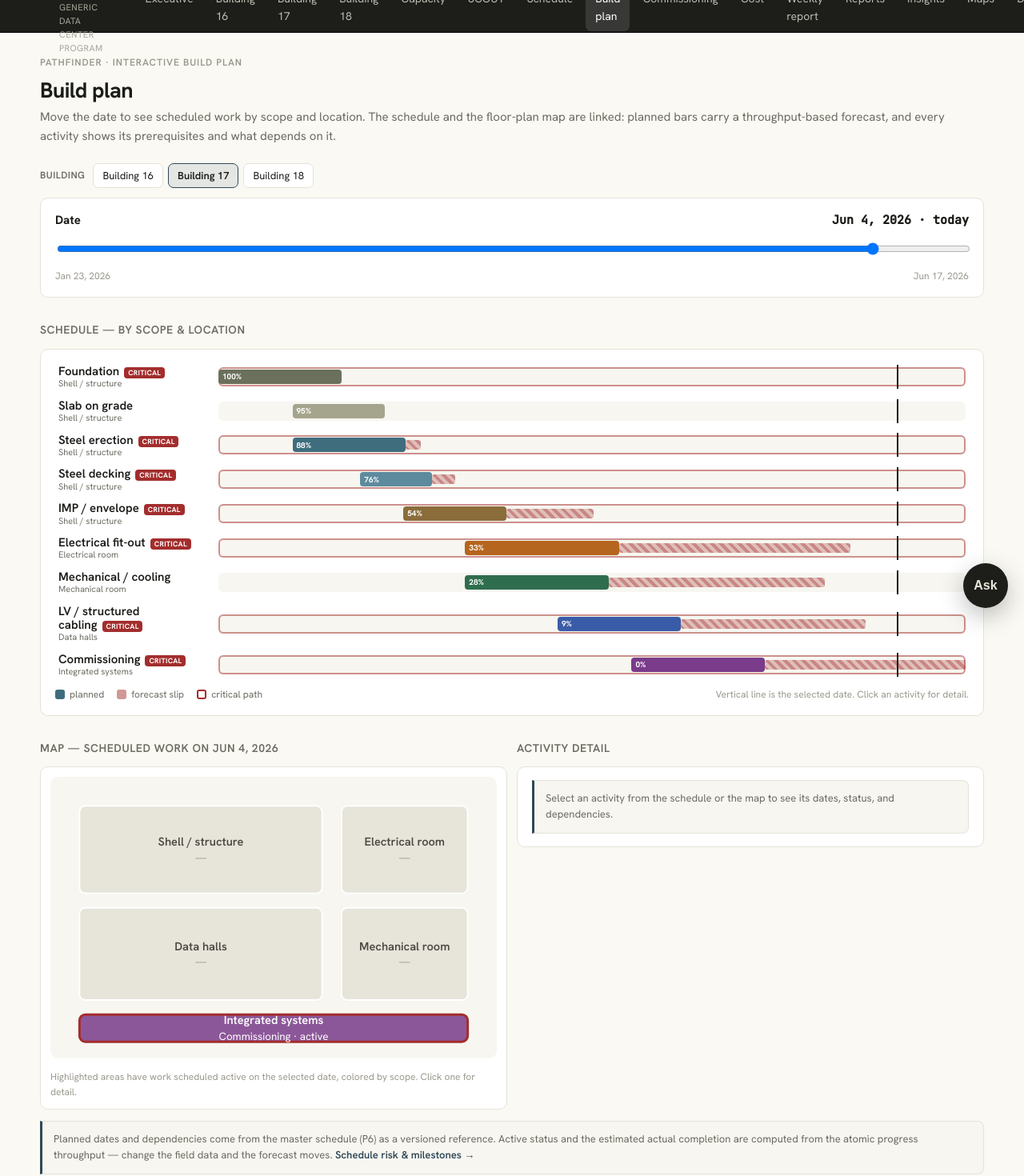
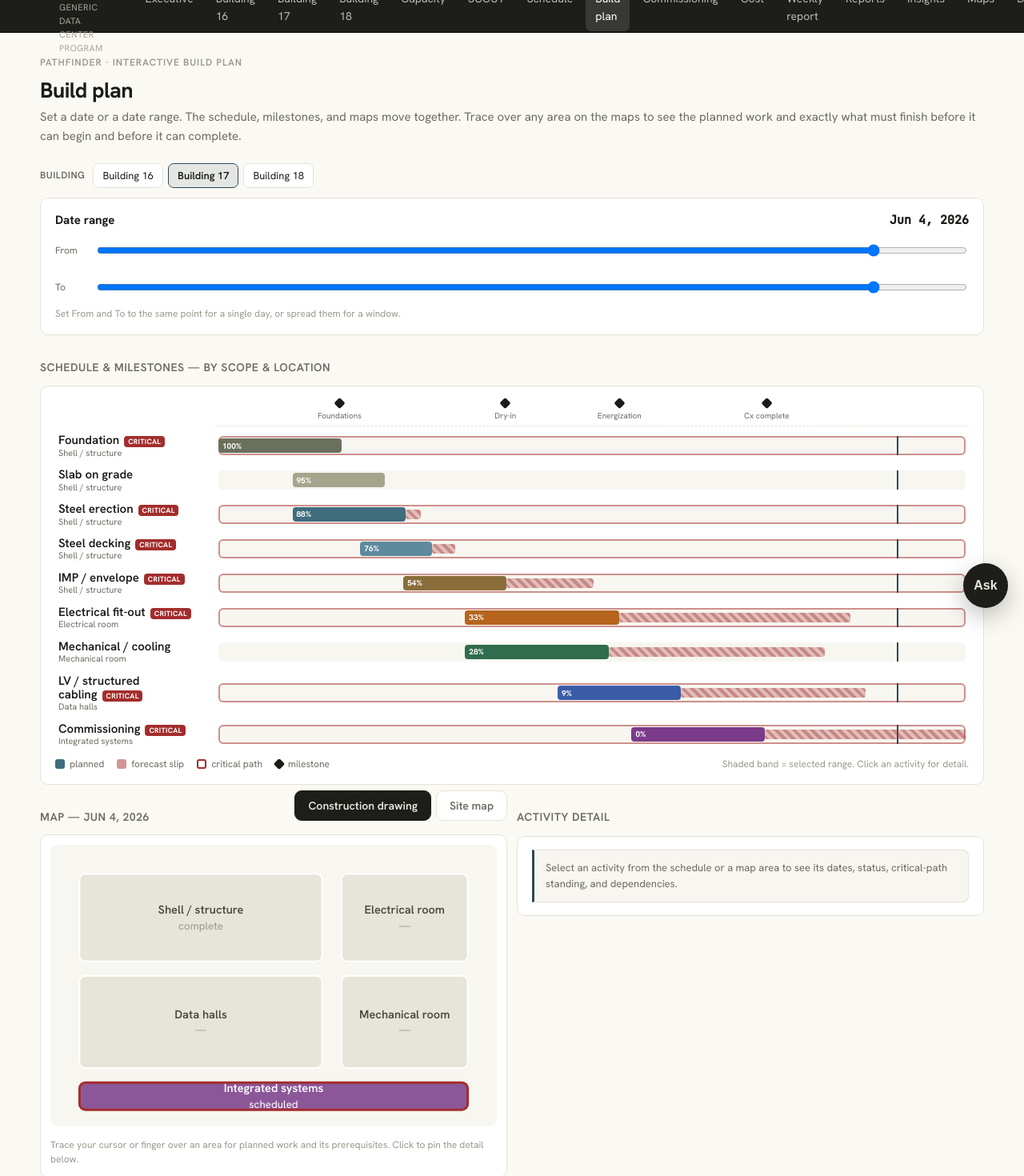
Before and after one commit to danmccawley/dc-reporting, a Next.js app: page /plan in a window 1280 px wide. Shown: the part 20-1490 px from the top of the page at 80% size. Built offline with nearby package versions, Linux system fonts and the light colour scheme.

Commit message:
build plan overlaid on schedule + hover maps with prerequisites

```diff
--- a/app/globals.css
+++ b/app/globals.css
@@ -331,3 +331,26 @@ a.stat:hover { border-color: var(--accent); }
 .depchip.gate { border-color: #A32D2D; color: #A32D2D; }
 .depstate { font-weight: 400; color: var(--muted); font-size: 12px; }
 .depchip.gate .depstate { color: #A32D2D; }
+
+/* milestone ribbon + range band */
+.ms-ribbon { position: relative; height: 34px; margin: 0 0 6px 200px; border-bottom: 1px dashed var(--line); }
+.ms-mark { position: absolute; top: 0; transform: translateX(-50%); display: flex; flex-direction: column; align-items: center; }
+.ms-dia { width: 10px; height: 10px; background: #1b1c18; transform: rotate(45deg); border-radius: 2px; }
+.ms-name { font-size: 10px; color: var(--muted); margin-top: 3px; white-space: nowrap; }
+.grange { position: absolute; top: 0; bottom: 0; background: rgba(47,72,88,.12); border-left: 1px solid var(--accent); border-right: 1px solid var(--accent); }
+
+/* hover tooltip */
+.maphover { touch-action: none; }
+.maptip { position: absolute; z-index: 20; width: 270px; max-width: 88%; background: #fff; border: 1px solid var(--line); border-radius: 10px; box-shadow: 0 8px 28px rgba(0,0,0,.16); padding: 12px; pointer-events: none; }
+.tip-h { font-weight: 700; font-size: 14px; }
+.tip-sub { font-size: 11px; color: var(--muted); text-transform: uppercase; letter-spacing: .03em; margin-top: 2px; }
+.tip-work { font-size: 13px; margin: 6px 0 10px; font-weight: 600; }
+.tip-none { font-size: 12px; color: var(--muted); }
+.tip-graphic { display: flex; align-items: center; gap: 8px; padding: 8px; background: var(--surface-2); border-radius: 8px; margin-bottom: 8px; }
+.tip-stack { display: flex; flex-direction: column; gap: 4px; flex: 1; }
+.tip-pre { font-size: 11px; border: 1.5px solid; border-radius: 5px; padding: 2px 6px; display: flex; justify-content: space-between; gap: 6px; background: #fff; }
+.tip-pct { font-family: var(--mono); font-weight: 700; }
+.tip-arrow { color: var(--faint); font-size: 16px; }
+.tip-this { color: #fff; font-size: 11px; font-weight: 700; padding: 4px 7px; border-radius: 5px; max-width: 90px; }
+.tip-state { font-size: 11.5px; margin-top: 5px; line-height: 1.35; }
+.tip-gate { font-size: 11.5px; margin-top: 6px; color: #A32D2D; font-weight: 600; }
--- a/app/plan/page.js
+++ b/app/plan/page.js
@@ -1,67 +1,129 @@
 "use client";
-import { useState } from "react";
+import { useState, useRef } from "react";
 import Link from "next/link";
 import { buildings } from "../../lib/mock/data";
 import { getActivities, actStatus, isActiveOn, AREAS, SCOPE_COLOR, DATA_DATE, fmtDate } from "../../lib/plan";
 
 const STATUS_COLOR = { done: "#5a8a1f", active: "#2f6d4f", late: "#A32D2D", ns: "#9a988f" };
+const SITE_FOOT = [
+  { id: "16", name: "Building 16", x: 30, y: 80, w: 120, h: 120 },
+  { id: "17", name: "Building 17", x: 170, y: 80, w: 120, h: 120 },
+  { id: "18", name: "Building 18", x: 310, y: 80, w: 140, h: 120 },
+];
+
+function PrereqBlock({ act, byId }) {
+  if (!act) return null;
+  const preds = act.pred.map((id) => byId(id)).filter(Boolean);
+  if (!preds.length) return <div className="tip-none">No prerequisites — this work can proceed independently.</div>;
+  return (
+    <div>
+      <div className="tip-graphic">
+        <span className="tip-stack">
+          {preds.map((p) => (
+            <span key={p.id} className="tip-pre" style={{ borderColor: p.pct >= 100 ? "#5a8a1f" : p.id === act.gatingId ? "#A32D2D" : "#b98900" }}>
+              {p.name} <span className="tip-pct">{p.pct >= 100 ? "✓" : `${p.pct}%`}</span>
+            </span>
+          ))}
+        </span>
+        <span className="tip-arrow">→</span>
+        <span className="tip-this" style={{ background: SCOPE_COLOR[act.slug] }}>{act.name}</span>
+      </div>
+      <div className="tip-state"><strong>Must be underway before it can begin:</strong> {preds.map((p) => p.name).join(", ")}.</div>
+      <div className="tip-state"><strong>Must be 100% complete before it can finish:</strong> {preds.map((p) => p.name).join(", ")}.</div>
+      {act.gatingId && byId(act.gatingId) && <div className="tip-gate">Currently held back by {byId(act.gatingId).name} (forecast {fmtDate(byId(act.gatingId).forecastFinish)}).</div>}
+    </div>
+  );
+}
 
 export default function Plan() {
   const [building, setBuilding] = useState("17");
-  const [day, setDay] = useState(DATA_DATE);
+  const [from, setFrom] = useState(DATA_DATE);
+  const [to, setTo] = useState(DATA_DATE);
+  const [mapTab, setMapTab] = useState("floor");
   const [selId, setSelId] = useState(null);
+  const [tip, setTip] = useState(null);
+  const wrapRef = useRef(null);
 
   const acts = getActivities(building);
   const minDay = Math.min(...acts.map((a) => a.start));
   const maxDay = Math.max(...acts.map((a) => Math.max(a.plannedFinish, a.forecastFinish)));
   const x = (d) => Math.max(0, Math.min(100, ((d - minDay) / (maxDay - minDay)) * 100));
-  const selected = acts.find((a) => a.id === selId) || null;
   const byId = (id) => acts.find((a) => a.id === id);
+  const selected = byId(selId) || null;
+  const lo = Math.min(from, to), hi = Math.max(from, to);
+  const inRange = (a) => a.pct < 100 && a.start <= hi && Math.max(a.plannedFinish, a.forecastFinish) >= lo;
+  const rangeLabel = lo === hi ? fmtDate(lo) : `${fmtDate(lo)} – ${fmtDate(hi)}`;
 
-  const switchB = (b) => { setBuilding(b); setSelId(null); };
+  const milestones = [
+    { name: "Foundations", a: "foundation" }, { name: "Dry-in", a: "imp-envelope" },
+    { name: "Energization", a: "electrical" }, { name: "Cx complete", a: "commissioning" },
+  ].map((m) => { const act = acts.find((z) => z.slug === m.a); return act ? { name: m.name, day: act.plannedFinish } : null; }).filter(Boolean);
 
-  const areaActivity = (areaId) => {
-    const inArea = acts.filter((a) => a.area === areaId);
-    return inArea.find((a) => isActiveOn(a, day)) || inArea.filter((a) => day >= a.start).sort((a, b) => b.start - a.start)[0] || inArea[0] || null;
-  };
+  const switchB = (b) => { setBuilding(b); setSelId(null); setTip(null); };
+  const areaActs = (areaId) => acts.filter((a) => a.area === areaId);
+  const primaryFloor = (areaId) => { const a = areaActs(areaId); return a.filter(inRange).find((z) => z.critical) || a.filter(inRange)[0] || a.filter((z) => z.pct >= 100).sort((p, q) => q.plannedFinish - p.plannedFinish)[0] || a[0] || null; };
+  const primaryBuilding = (bid) => { const ba = getActivities(bid); return ba.filter((a) => a.pct < 100 && a.start <= hi && Math.max(a.plannedFinish, a.forecastFinish) >= lo).find((z) => z.critical) || ba.filter((a) => a.pct < 100).find((z) => z.critical) || ba.find((a) => a.pct < 100) || ba[ba.length - 1]; };
+
+  const move = (e) => { if (!wrapRef.current) return; const r = wrapRef.current.getBoundingClientRect(); const pt = e.touches ? e.touches[0] : e; setTip((t) => (t ? { ...t, x: pt.clientX - r.left, y: pt.clientY - r.top } : t)); };
+  const enter = (key) => setTip((t) => ({ x: t ? t.x : 0, y: t ? t.y : 0, key }));
+
+  let tipNode = null;
+  if (tip) {
+    if (mapTab === "floor") {
+      const act = primaryFloor(tip.key);
+      const activeNames = areaActs(tip.key).filter(inRange).map((a) => a.name);
+      tipNode = (
+        <div className="maptip" style={{ left: Math.min(tip.x + 14, 340), top: tip.y + 14 }}>
+          <div className="tip-h">{AREAS.find((a) => a.id === tip.key)?.name}</div>
+          <div className="tip-sub">Planned work · {rangeLabel}</div>
+          <div className="tip-work">{activeNames.length ? activeNames.join(", ") : (act && act.pct >= 100 ? `${act.name} — complete` : "No scheduled work in this window")}</div>
+          {act && <PrereqBlock act={act} byId={byId} />}
+        </div>
+      );
+    } else {
+      const bid = tip.key; const ba = getActivities(bid);
+      const active = ba.filter((a) => a.pct < 100 && a.start <= hi && Math.max(a.plannedFinish, a.forecastFinish) >= lo);
+      const act = primaryBuilding(bid);
+      tipNode = (
+        <div className="maptip" style={{ left: Math.min(tip.x + 14, 300), top: tip.y + 14 }}>
+          <div className="tip-h">{buildings.find((b) => b.id === bid)?.name}</div>
+          <div className="tip-sub">Active scopes · {rangeLabel}</div>
+          <div className="tip-work">{active.length ? active.map((a) => a.name).join(", ") : "No active scopes in this window"}</div>
+          {act && <div className="tip-sub" style={{ marginTop: 8 }}>Critical path now: <strong>{act.name}</strong></div>}
+          {act && <PrereqBlock act={act} byId={(id) => ba.find((z) => z.id === id)} />}
+        </div>
+      );
+    }
+  }
 
   return (
     <div>
       <div className="eyebrow">PATHFINDER · interactive build plan</div>
       <h1 className="title">Build plan</h1>
-      <p className="sub">Move the date to see scheduled work by scope and location. The schedule and the floor-plan map are linked: planned bars carry a throughput-based forecast, and every activity shows its prerequisites and what depends on it.</p>
+      <p className="sub">Set a date or a date range. The schedule, milestones, and maps move together. Trace over any area on the maps to see the planned work and exactly what must finish before it can begin and before it can complete.</p>
 
-      <div className="mapctrls">
-        <div className="ctrlgroup">
-          <span className="ctrllabel">Building</span>
-          {buildings.map((b) => <button key={b.id} className={`seg ${building === b.id ? "on" : ""}`} onClick={() => switchB(b.id)}>{b.name}</button>)}
-        </div>
+      <div className="mapctrls"><div className="ctrlgroup"><span className="ctrllabel">Building</span>{buildings.map((b) => <button key={b.id} className={`seg ${building === b.id ? "on" : ""}`} onClick={() => switchB(b.id)}>{b.name}</button>)}</div></div>
+
+      <div className="card" style={{ marginBottom: 16 }}>
+        <div style={{ display: "flex", justifyContent: "space-between", alignItems: "center", marginBottom: 6 }}><span style={{ fontWeight: 700 }}>Date range</span><span className="mono" style={{ fontWeight: 700 }}>{rangeLabel}</span></div>
+        <div style={{ display: "flex", gap: 14, alignItems: "center" }}><span style={{ fontSize: 12, color: "var(--muted)", width: 36 }}>From</span><input type="range" min={minDay} max={maxDay} value={from} onChange={(e) => setFrom(Number(e.target.value))} style={{ flex: 1 }} /></div>
+        <div style={{ display: "flex", gap: 14, alignItems: "center", marginTop: 6 }}><span style={{ fontSize: 12, color: "var(--muted)", width: 36 }}>To</span><input type="range" min={minDay} max={maxDay} value={to} onChange={(e) => setTo(Number(e.target.value))} style={{ flex: 1 }} /></div>
+        <div style={{ fontSize: 12, color: "var(--faint)", marginTop: 4 }}>Set From and To to the same point for a single day, or spread them for a window.</div>
       </div>
 
-      <div className="card" style={{ marginBottom: 16 }}>
-        <div style={{ display: "flex", justifyContent: "space-between", alignItems: "center", marginBottom: 4 }}>
-          <span style={{ fontWeight: 700 }}>Date</span>
-          <span className="mono" style={{ fontWeight: 700 }}>{fmtDate(day)}{Math.round(day) === DATA_DATE ? " · today" : ""}</span>
-        </div>
-        <input type="range" min={minDay} max={maxDay} value={day} onChange={(e) => setDay(Number(e.target.value))} style={{ width: "100%" }} />
-        <div style={{ display: "flex", justifyContent: "space-between", fontSize: 12, color: "var(--faint)" }}><span>{fmtDate(minDay)}</span><span>{fmtDate(maxDay)}</span></div>
-      </div>
-
-      <h2 className="sec">Schedule — by scope &amp; location</h2>
+      <h2 className="sec">Schedule &amp; milestones — by scope &amp; location</h2>
       <div className="card">
+        <div className="ms-ribbon">{milestones.map((m, i) => <span key={i} className="ms-mark" style={{ left: `${x(m.day)}%` }}><span className="ms-dia" /><span className="ms-name">{m.name}</span></span>)}</div>
         <div className="gantt">
           {acts.map((a) => {
-            const stt = actStatus(a, day);
             const late = a.forecastFinish > a.plannedFinish + 1;
             return (
               <div key={a.id} className={`grow ${selId === a.id ? "sel" : ""} ${a.critical ? "crit" : ""}`} onClick={() => setSelId(a.id)}>
                 <span className="glabel"><span style={{ fontWeight: 600 }}>{a.name}{a.critical && <span className="crittag">critical</span>}</span><span className="gloc">{a.areaName}</span></span>
                 <span className="gtrack">
-                  <span className="gbar" style={{ left: `${x(a.start)}%`, width: `${x(a.plannedFinish) - x(a.start)}%`, background: SCOPE_COLOR[a.slug] }}>
-                    <span className="gpct">{a.pct}%</span>
-                  </span>
+                  <span className="grange" style={{ left: `${x(lo)}%`, width: `${x(hi) - x(lo)}%` }} />
+                  <span className="gbar" style={{ left: `${x(a.start)}%`, width: `${x(a.plannedFinish) - x(a.start)}%`, background: SCOPE_COLOR[a.slug] }}><span className="gpct">{a.pct}%</span></span>
                   {late && <span className="gslip" style={{ left: `${x(a.plannedFinish)}%`, width: `${x(a.forecastFinish) - x(a.plannedFinish)}%` }} />}
-                  <span className="gday" style={{ left: `${x(day)}%` }} />
                 </span>
               </div>
             );
@@ -71,42 +133,66 @@ export default function Plan() {
           <span><span className="sw" style={{ background: "#3f6d7d" }} /> planned</span>
           <span><span className="sw" style={{ background: "#A32D2D", opacity: .5 }} /> forecast slip</span>
           <span><span className="sw" style={{ background: "transparent", border: "2px solid #A32D2D" }} /> critical path</span>
-          <span style={{ marginLeft: "auto", color: "var(--faint)" }}>Vertical line is the selected date. Click an activity for detail.</span>
+          <span><span className="ms-dia" style={{ position: "static", display: "inline-block" }} /> milestone</span>
+          <span style={{ marginLeft: "auto", color: "var(--faint)" }}>Shaded band = selected range. Click an activity for detail.</span>
         </div>
       </div>
 
       <div className="grid g2" style={{ alignItems: "start" }}>
         <div>
-          <h2 className="sec">Map — scheduled work on {fmtDate(day)}</h2>
-          <div className="card" style={{ padding: 12 }}>
+          <div style={{ display: "flex", alignItems: "center", justifyContent: "space-between", flexWrap: "wrap", gap: 8 }}>
+            <h2 className="sec" style={{ marginBottom: 0 }}>Map — {rangeLabel}</h2>
+            <div className="maptabs" style={{ marginBottom: 0 }}>
+              <button className={`tabbtn ${mapTab === "floor" ? "on" : ""}`} onClick={() => { setMapTab("floor"); setTip(null); }}>Construction drawing</button>
+              <button className={`tabbtn ${mapTab === "site" ? "on" : ""}`} onClick={() => { setMapTab("site"); setTip(null); }}>Site map</button>
+            </div>
+          </div>
+          <div className="card" style={{ padding: 12, marginTop: 10 }}>
+            <div className="maphover" ref={wrapRef} style={{ position: "relative" }} onMouseMove={move} onMouseLeave={() => setTip(null)} onTouchMove={move}>
+              {mapTab === "floor" ? (
                 <svg viewBox="0 0 460 290" className="mapsvg">
                   <rect x="0" y="0" width="460" height="290" fill="var(--surface-2)" rx="8" />
                   {AREAS.map((ar) => {
-                const act = areaActivity(ar.id);
-                const active = act && isActiveOn(act, day);
-                const fill = active ? SCOPE_COLOR[act.slug] : "#e7e4da";
-                const sel = act && selId === act.id;
-                const crit = active && act.critical;
+                    const act = primaryFloor(ar.id); const active = (act && isActiveOn(act, hi)) || (act && inRange(act));
+                    const fill = active ? SCOPE_COLOR[act.slug] : "#e7e4da"; const crit = active && act.critical; const sel = act && selId === act.id;
                     return (
-                  <g key={ar.id} onClick={() => act && setSelId(act.id)} style={{ cursor: act ? "pointer" : "default" }}>
+                      <g key={ar.id} onMouseEnter={() => enter(ar.id)} onTouchStart={() => enter(ar.id)} onClick={() => act && setSelId(act.id)} style={{ cursor: act ? "pointer" : "default" }}>
                         <rect x={ar.x} y={ar.y} width={ar.w} height={ar.h} rx="6" fill={fill} fillOpacity={active ? 0.85 : 1} stroke={sel ? "#1b1c18" : crit ? "#A32D2D" : "#fff"} strokeWidth={sel ? 3 : crit ? 2.5 : 1.5} />
                         <text x={ar.x + ar.w / 2} y={ar.y + ar.h / 2 - 4} textAnchor="middle" fontSize="12" fontWeight="600" fill={active ? "#fff" : "#4a4943"}>{ar.name}</text>
-                    <text x={ar.x + ar.w / 2} y={ar.y + ar.h / 2 + 12} textAnchor="middle" fontSize="11" fill={active ? "#fff" : "#9a988f"}>{active ? `${act.name} · active` : (act && act.pct >= 100 ? "complete" : "—")}</text>
+                        <text x={ar.x + ar.w / 2} y={ar.y + ar.h / 2 + 12} textAnchor="middle" fontSize="11" fill={active ? "#fff" : "#9a988f"}>{active ? "scheduled" : (act && act.pct >= 100 ? "complete" : "—")}</text>
                       </g>
                     );
                   })}
                 </svg>
-            <div className="legend"><span style={{ color: "var(--faint)" }}>Highlighted areas have work scheduled active on the selected date, colored by scope. Click one for detail.</span></div>
+              ) : (
+                <svg viewBox="0 0 480 240" className="mapsvg">
+                  <rect x="0" y="0" width="480" height="240" fill="var(--surface-2)" rx="8" />
+                  <text x="240" y="30" textAnchor="middle" fontSize="12" fill="var(--faint)">Campus — hover a building</text>
+                  {SITE_FOOT.map((b) => {
+                    const ba = getActivities(b.id);
+                    const active = ba.some((a) => a.pct < 100 && a.start <= hi && Math.max(a.plannedFinish, a.forecastFinish) >= lo);
+                    const prim = primaryBuilding(b.id); const fill = active && prim ? SCOPE_COLOR[prim.slug] : "#e7e4da";
+                    return (
+                      <g key={b.id} onMouseEnter={() => enter(b.id)} onTouchStart={() => enter(b.id)} onClick={() => switchB(b.id)} style={{ cursor: "pointer" }}>
+                        <rect x={b.x} y={b.y} width={b.w} height={b.h} rx="8" fill={fill} fillOpacity={active ? 0.82 : 1} stroke="#fff" strokeWidth="2" />
+                        <text x={b.x + b.w / 2} y={b.y + b.h / 2} textAnchor="middle" fontSize="13" fontWeight="700" fill={active ? "#fff" : "#4a4943"}>{b.name}</text>
+                      </g>
+                    );
+                  })}
+                </svg>
+              )}
+              {tipNode}
+            </div>
+            <div className="legend"><span style={{ color: "var(--faint)" }}>Trace your cursor or finger over an area for planned work and its prerequisites. Click to pin the detail below.</span></div>
           </div>
         </div>
 
         <div>
           <h2 className="sec">Activity detail</h2>
           <div className="card">
-            {!selected && <div className="notice">Select an activity from the schedule or the map to see its dates, status, and dependencies.</div>}
+            {!selected && <div className="notice">Select an activity from the schedule or a map area to see its dates, status, critical-path standing, and dependencies.</div>}
             {selected && (() => {
-              const stt = actStatus(selected, day);
-              const slip = Math.round(selected.forecastFinish - selected.plannedFinish);
+              const stt = actStatus(selected, hi); const slip = Math.round(selected.forecastFinish - selected.plannedFinish);
               const gating = selected.gatingId ? byId(selected.gatingId) : null;
               const depState = (p) => p.pct >= 100 ? "✓ complete" : `forecast ${fmtDate(p.forecastFinish)}`;
               return (
@@ -123,23 +209,12 @@ export default function Plan() {
                   <div className="caprow"><span>Est. actual completion <span style={{ color: "var(--faint)" }}>(throughput)</span></span><span className="mono" style={{ color: slip > 1 ? "#A32D2D" : "#5a8a1f" }}>{fmtDate(selected.forecastFinish)}{slip > 1 ? ` · +${slip}d` : ""}</span></div>
                   <div className="caprow"><span>Percent complete</span><span className="mono">{selected.pct}%</span></div>
                   <div className="caprow"><span>Total float</span><span className="mono">{selected.critical ? "0 d (critical)" : `${selected.float} d`}</span></div>
-
-                  {gating && (
-                    <div className="notice" style={{ marginTop: 12, borderColor: "#A32D2D", background: "rgba(163,45,45,.06)" }}>
-                      <strong>Held back by {gating.name}</strong> — it must complete (forecast {fmtDate(gating.forecastFinish)}) before {selected.name} can finish.
-                    </div>
-                  )}
-
+                  {gating && <div className="notice" style={{ marginTop: 12, borderColor: "#A32D2D", background: "rgba(163,45,45,.06)" }}><strong>Held back by {gating.name}</strong> — it must complete (forecast {fmtDate(gating.forecastFinish)}) before {selected.name} can finish.</div>}
                   <div style={{ marginTop: 12, paddingTop: 12, borderTop: "1px solid var(--line)" }}>
                     <div className="dep-h">Must be complete before this can begin (predecessors)</div>
-                    {selected.pred.length ? selected.pred.map((id) => { const p = byId(id); if (!p) return null; const g = id === selected.gatingId; return (
-                      <button key={id} className={`depchip ${g ? "gate" : ""}`} onClick={() => setSelId(id)}>{p.name} <span className="depstate">{depState(p)}{g ? " · gating" : ""}</span></button>
-                    ); }) : <span className="dep-none">None — this can start independently</span>}
-
+                    {selected.pred.length ? selected.pred.map((id) => { const p = byId(id); if (!p) return null; const g = id === selected.gatingId; return <button key={id} className={`depchip ${g ? "gate" : ""}`} onClick={() => setSelId(id)}>{p.name} <span className="depstate">{depState(p)}{g ? " · gating" : ""}</span></button>; }) : <span className="dep-none">None — this can start independently</span>}
                     <div className="dep-h" style={{ marginTop: 10 }}>Cannot start until this is complete (successors)</div>
-                    {selected.succ.length ? selected.succ.map((id) => { const sc = byId(id); if (!sc) return null; const waiting = sc.gatingId === selected.id; return (
-                      <button key={id} className={`depchip ${waiting ? "gate" : ""}`} onClick={() => setSelId(id)}>{sc.name}{waiting ? <span className="depstate"> · waiting on this</span> : ""}</button>
-                    ); }) : <span className="dep-none">None — nothing downstream depends on this</span>}
+                    {selected.succ.length ? selected.succ.map((id) => { const sc = byId(id); if (!sc) return null; const waiting = sc.gatingId === selected.id; return <button key={id} className={`depchip ${waiting ? "gate" : ""}`} onClick={() => setSelId(id)}>{sc.name}{waiting ? <span className="depstate"> · waiting on this</span> : ""}</button>; }) : <span className="dep-none">None — nothing downstream depends on this</span>}
                   </div>
                 </div>
               );
@@ -148,9 +223,7 @@ export default function Plan() {
         </div>
       </div>
 
-      <div className="notice" style={{ marginTop: 14 }}>
-        Planned dates and dependencies come from the master schedule (P6) as a versioned reference. Active status and the estimated actual completion are computed from the atomic progress throughput — change the field data and the forecast moves. <Link href="/schedule" className="scopelink">Schedule risk &amp; milestones →</Link>
-      </div>
+      <div className="notice" style={{ marginTop: 14 }}>Planned dates, milestones, and dependencies come from the master schedule (P6) as a versioned reference. Active status, the estimated actual completion, and the critical path are computed from atomic progress throughput. <Link href="/schedule" className="scopelink">Schedule risk &amp; milestones →</Link></div>
     </div>
   );
 }
```
Lines whose indentation alone changed are shown as unchanged.
